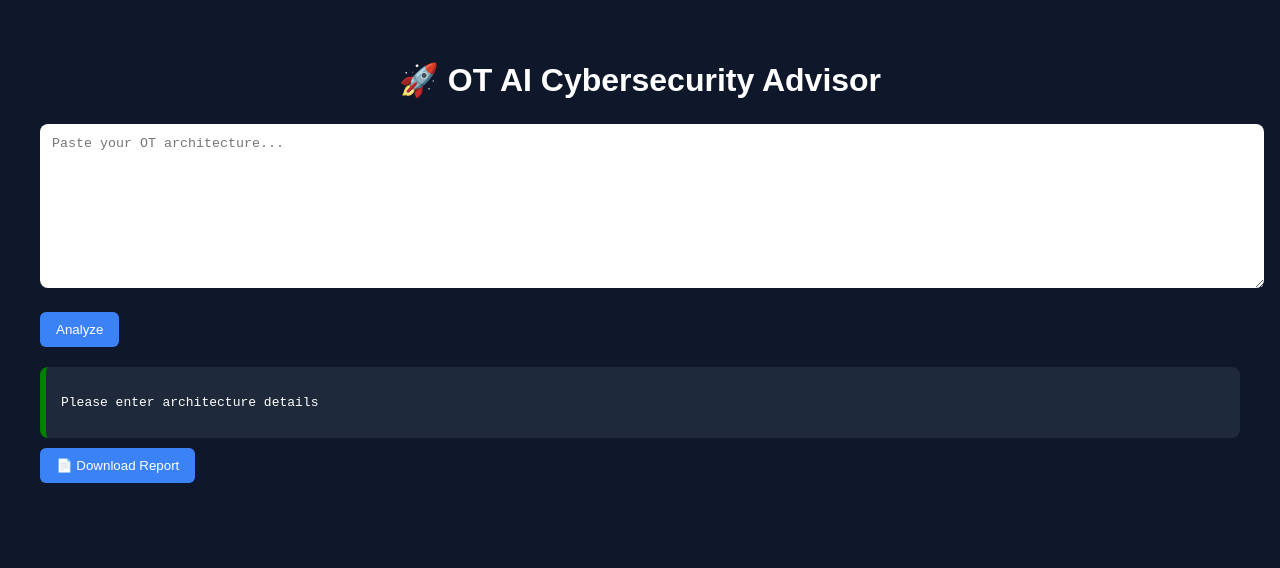
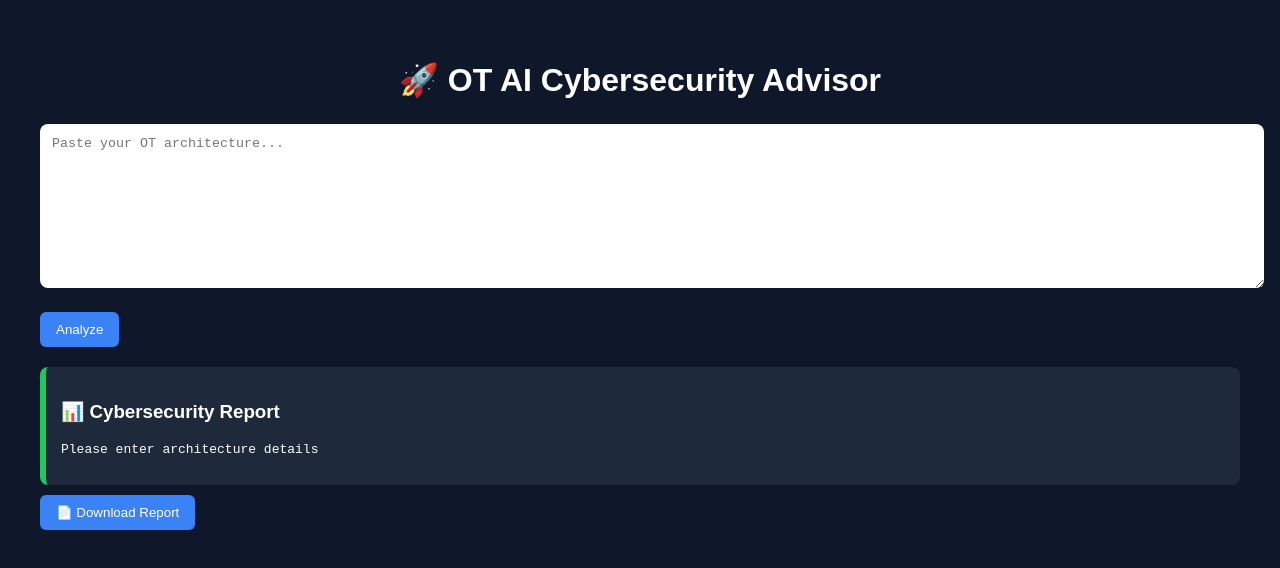
Before and after one commit to barjatyag/ot-ai-advisor, a Next.js app: page / in a window 1280 px wide. Both pictures are taken after a click on the button "Analyze". Shown: the top 568 px of the page. Built offline with nearby package versions, Linux system fonts and the light colour scheme.

Commit message:
Update page.js

```diff
--- a/app/page.js
+++ b/app/page.js
@@ -1,7 +1,6 @@
 "use client";
 
 import { useState } from "react";
-import { jsPDF } from "jspdf";
 
 export default function Home() {
   const [input, setInput] = useState("");
@@ -37,7 +36,10 @@ export default function Home() {
     }
   };
 
-  const downloadPDF = () => {
+  // ✅ Dynamic PDF import (NO build error)
+  const downloadPDF = async () => {
+    const { jsPDF } = await import("jspdf");
+
     const doc = new jsPDF();
     const lines = doc.splitTextToSize(result, 180);
 
@@ -50,10 +52,11 @@ export default function Home() {
     doc.save("OT_Report.pdf");
   };
 
+  // ✅ Risk color indicator
   const getRiskColor = () => {
-    if (result.includes("High")) return "red";
-    if (result.includes("Medium")) return "orange";
-    return "green";
+    if (result.includes("High")) return "#ef4444";
+    if (result.includes("Medium")) return "#f59e0b";
+    return "#22c55e";
   };
 
   return (
@@ -83,6 +86,7 @@ export default function Home() {
               borderLeft: `6px solid ${getRiskColor()}`,
             }}
           >
+            <h3>📊 Cybersecurity Report</h3>
             <pre style={styles.resultText}>{result}</pre>
           </div>
 
@@ -95,6 +99,7 @@ export default function Home() {
   );
 }
 
+// 🎨 Clean UI styles
 const styles = {
   container: {
     background: "#0f172a",
```
